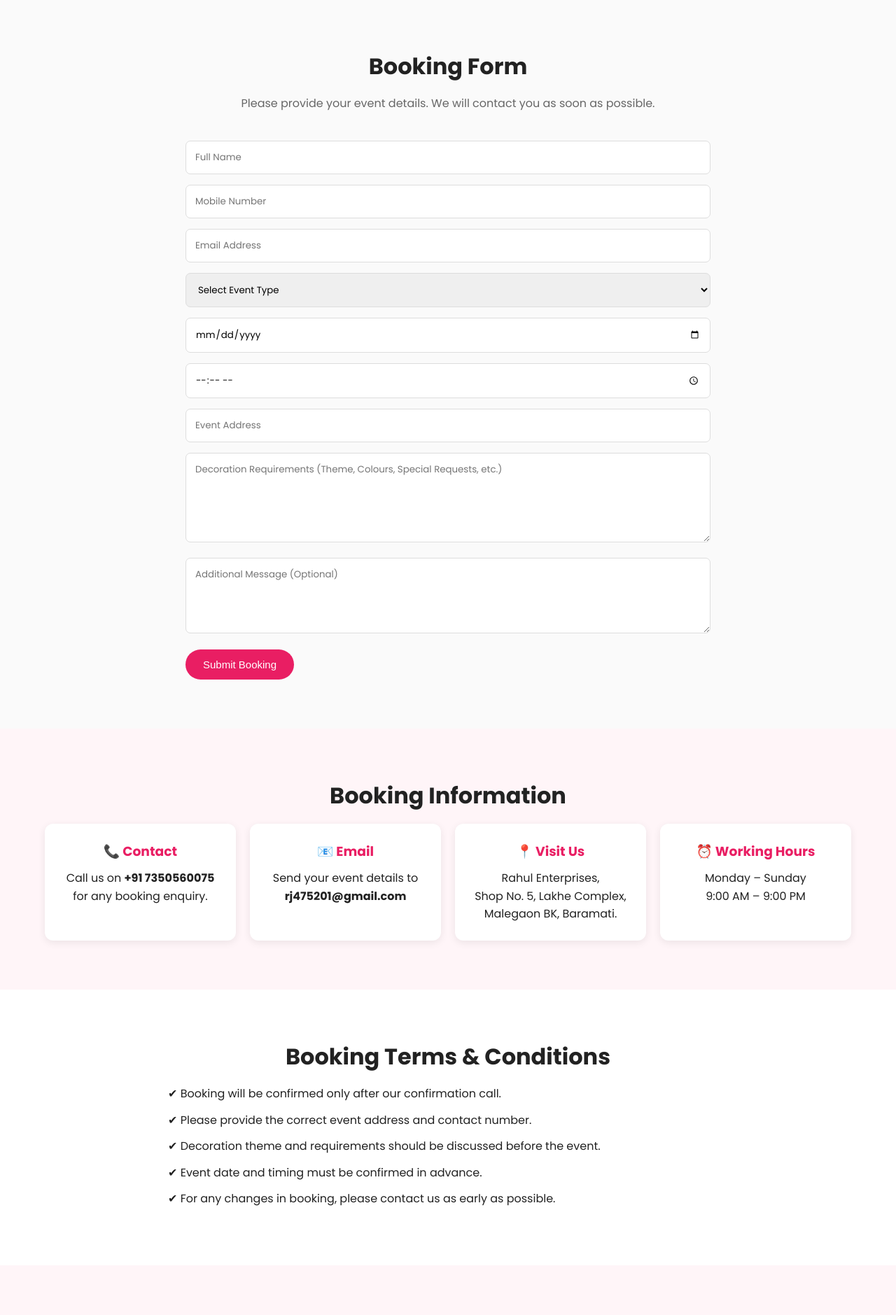
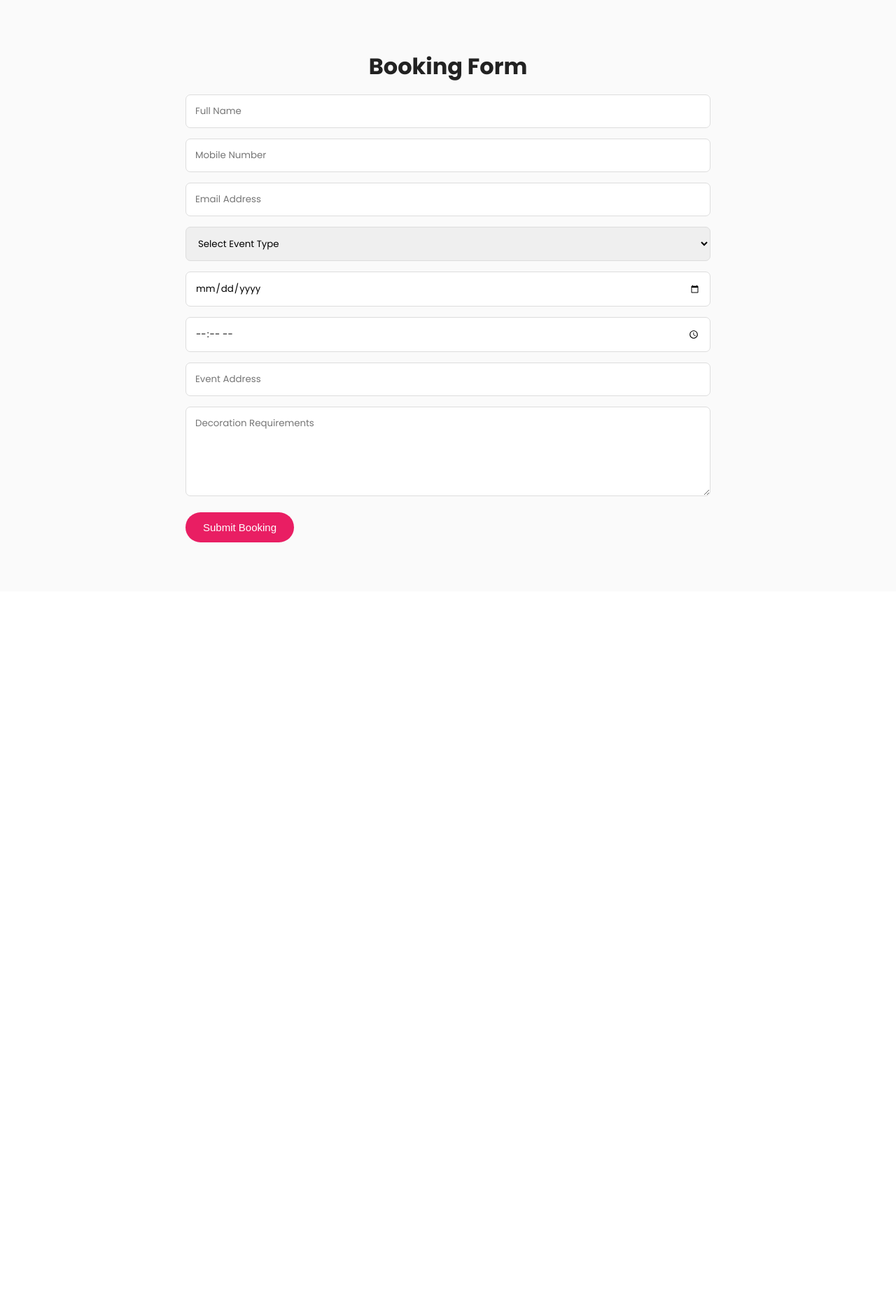
Before and after one commit to sonalinavale2007-code/rahul--event-creations, a Flask app: page /booking in a window 1280 px wide. Shown: the part 376-2255 px from the top of the page at 70% size. After the commit the page ends 1151 px from the top, so only its background shows below. Run offline with Flask 3, Linux system fonts and the light colour scheme.

Commit message:
Update booking.html

```diff
--- a/templates/booking.html
+++ b/templates/booking.html
@@ -1,179 +1,43 @@
 <!DOCTYPE html>
 <html lang="en">
 <head>
-    <meta charset="UTF-8">
-    <meta name="viewport" content="width=device-width, initial-scale=1.0">
+    <meta charset="UTF-8"><meta name="viewport" content="width=device-width, initial-scale=1.0">
     <title>Book Now | Rahul Event Creations</title>
     <link rel="stylesheet" href="{{ url_for('static', filename='css/style.css') }}">
-    <link rel="preconnect" href="https://fonts.googleapis.com">
-    <link rel="preconnect" href="https://fonts.gstatic.com" crossorigin>
     <link href="https://fonts.googleapis.com/css2?family=Poppins:wght@300;400;500;600;700&display=swap" rel="stylesheet">
+    <style>.flash-popup{position:fixed;top:20px;left:50%;transform:translateX(-50%);background:#28a745;color:#fff;padding:14px 28px;border-radius:30px;z-index:99999;font-weight:600;box-shadow:0 8px 20px rgba(0,0,0,.2)}</style>
 </head>
 <body>
-
-<!-- ================= HEADER ================= -->
+{% with messages = get_flashed_messages() %}{% if messages %}{% for message in messages %}<div class="flash-popup" id="flash-msg">✅ {{ message }}</div>{% endfor %}{% endif %}{% endwith %}
 <header>
-    <nav class="navbar">
-        <div class="logo"> Rahul <span>Event Creations</span> </div>
-        <ul class="nav-links">
-            <li><a href="{{ url_for('home') }}">Home</a></li>
-            <li><a href="{{ url_for('services') }}">Services</a></li>
-            <li><a href="{{ url_for('gallery') }}">Gallery</a></li>
-            <li><a href="{{ url_for('about') }}">About Us</a></li>
-            <li><a href="{{ url_for('contact') }}">Contact</a></li>
-        </ul>
+    <nav class="navbar"><div class="logo"> Rahul <span>Event Creations</span> </div>
+        <ul class="nav-links"><li><a href="{{ url_for('home') }}">Home</a></li><li><a href="{{ url_for('services') }}">Services</a></li><li><a href="{{ url_for('gallery') }}">Gallery</a></li><li><a href="{{ url_for('about') }}">About Us</a></li><li><a href="{{ url_for('contact') }}">Contact</a></li></ul>
         <a href="{{ url_for('booking') }}" class="btn active">Book Now</a>
     </nav>
 </header>
-
-<!-- ================= BOOKING BANNER ================= -->
-<section class="page-banner">
-    <div class="banner-content">
-        <h1>Book Your Event</h1>
-        <p>Fill in the details below and book your decoration service with Rahul Event Creations.</p>
-    </div>
-</section>
-
-<!-- ================= BOOKING FORM ================= -->
-<section class="booking-page">
-    <div class="container">
-        <h2>Booking Form</h2>
-        <p class="section-text">Please provide your event details. We will contact you as soon as possible.</p>
-
+<section class="page-banner"><div class="banner-content"><h1>Book Your Event</h1><p>Fill in the details below and book your decoration service.</p></div></section>
+<section class="booking-page"><div class="container"><h2>Booking Form</h2>
         <form class="booking-form" method="POST" action="{{ url_for('booking') }}" id="bookingForm">
-
-            <input type="text" name="full_name" id="full_name" placeholder="Full Name" required>
-            <input type="tel" name="mobile" id="mobile" placeholder="Mobile Number" required>
-            <input type="email" name="email" id="email" placeholder="Email Address" required>
-
-            <select name="event_type" id="event_type" required>
-                <option value="">Select Event Type</option>
-                <option value="Birthday Decoration">Birthday Decoration</option>
-                <option value="Baby Shower Decoration">Baby Shower Decoration</option>
-                <option value="Baby Welcome Decoration">Baby Welcome Decoration</option>
-                <option value="Engagement Decoration">Engagement Decoration</option>
-                <option value="Anniversary Decoration">Anniversary Decoration</option>
-                <option value="Car Decoration">Car Decoration</option>
-                <option value="Flower Bouquet">Flower Bouquet</option>
-                <option value="Mehndi Decoration">Mehndi Decoration</option>
-                <option value="Ganpati Decoration">Ganpati Decoration</option>
-                <option value="Lighting Decoration">Lighting Decoration</option>
-            </select>
-
-            <input type="date" name="event_date" id="event_date" required>
-            <input type="time" name="event_time" id="event_time" required>
-            <input type="text" name="event_address" id="event_address" placeholder="Event Address" required>
-            <textarea name="decoration_requirements" id="decoration_requirements" rows="5" placeholder="Decoration Requirements (Theme, Colours, Special Requests, etc.)" required></textarea>
-            <textarea name="additional_message" id="additional_message" rows="4" placeholder="Additional Message (Optional)"></textarea>
-
+            <input type="text" name="full_name" placeholder="Full Name" required>
+            <input type="tel" name="mobile" placeholder="Mobile Number" required>
+            <input type="email" name="email" placeholder="Email Address" required>
+            <select name="event_type" required><option value="">Select Event Type</option><option>Birthday Decoration</option><option>Baby Shower Decoration</option><option>Anniversary Decoration</option><option>Car Decoration</option><option>Flower Bouquet</option><option>Ganpati Decoration</option><option>Lighting Decoration</option></select>
+            <input type="date" name="event_date" required><input type="time" name="event_time" required>
+            <input type="text" name="event_address" placeholder="Event Address" required>
+            <textarea name="decoration_requirements" rows="5" placeholder="Decoration Requirements" required></textarea>
             <button type="submit" class="book-btn">Submit Booking</button>
         </form>
-    </div>
-</section>
-
-<!-- ================= BOOKING INFORMATION ================= -->
-<section class="booking-info">
-    <div class="container">
-        <h2>Booking Information</h2>
-        <div class="info-container">
-            <div class="info-card"><h3>📞 Contact</h3><p>Call us on <strong>+91 7350560075</strong> for any booking enquiry.</p></div>
-            <div class="info-card"><h3>📧 Email</h3><p>Send your event details to <strong>rj475201@gmail.com</strong></p></div>
-            <div class="info-card"><h3>📍 Visit Us</h3><p>Rahul Enterprises,<br>Shop No. 5, Lakhe Complex,<br>Malegaon BK, Baramati.</p></div>
-            <div class="info-card"><h3>⏰ Working Hours</h3><p>Monday – Sunday<br>9:00 AM – 9:00 PM</p></div>
-        </div>
-    </div>
-</section>
-
-<!-- ================= TERMS & CONDITIONS ================= -->
-<section class="booking-terms">
-    <div class="container">
-        <h2>Booking Terms & Conditions</h2>
-        <ul>
-            <li>✔ Booking will be confirmed only after our confirmation call.</li>
-            <li>✔ Please provide the correct event address and contact number.</li>
-            <li>✔ Decoration theme and requirements should be discussed before the event.</li>
-            <li>✔ Event date and timing must be confirmed in advance.</li>
-            <li>✔ For any changes in booking, please contact us as early as possible.</li>
-        </ul>
-    </div>
-</section>
-
-<!-- ================= CONNECT WITH US ================= -->
-<section class="connect">
-    <div class="container">
-        <h2>Connect With Us</h2>
-        <p>For quick booking updates, connect with us on Instagram or WhatsApp.</p>
-        <div class="social-buttons">
-            <a href="https://www.instagram.com/rahulevents007/" target="_blank" class="instagram-btn">📷 Instagram</a>
-            <a href="https://wa.me/917350560075" target="_blank" class="whatsapp-btn">🟢 WhatsApp</a>
-        </div>
-    </div>
-</section>
-
-<!-- ================= FOOTER ================= -->
-<footer>
-    <div class="footer-container">
-        <div class="footer-about"><h2>Rahul <span>Event Creations</span></h2><p>We make every celebration beautiful with creative decoration, lighting, balloons, flowers and professional event planning.</p></div>
-        <div class="footer-links">
-            <h3>Quick Links</h3>
-            <ul>
-                <li><a href="{{ url_for('home') }}">Home</a></li>
-                <li><a href="{{ url_for('services') }}">Services</a></li>
-                <li><a href="{{ url_for('gallery') }}">Gallery</a></li>
-                <li><a href="{{ url_for('about') }}">About Us</a></li>
-                <li><a href="{{ url_for('contact') }}">Contact</a></li>
-            </ul>
-        </div>
-        <div class="footer-contact">
-            <h3>Contact Information</h3>
-            <p><strong>📞 Phone:</strong> +91 7350560075</p>
-            <p><strong>📧 Email:</strong> rj475201@gmail.com</p>
-            <p><strong>📍 Address:</strong><br>Rahul Enterprises,<br>Shop No. 5, Lakhe Complex,<br>Malegaon BK, Baramati.</p>
-        </div>
-        <div class="footer-social">
-            <h3>Follow Us</h3>
-            <a href="https://www.instagram.com/rahulevents007/" target="_blank">📷 Instagram</a><br><br>
-            <a href="https://wa.me/917350560075" target="_blank">🟢 WhatsApp</a>
-        </div>
-    </div>
-    <hr>
-    <div class="copyright">
-        <p>© 2026 Rahul Event Creations. All Rights Reserved.</p>
-        <p>Designed & Developed by Rahul Event Creations.</p>
-    </div>
-</footer>
-
-<!-- ===== AUTO WHATSAPP MESSAGE CODE - YETHACH CHANGE KELAY ===== -->
+    </div></section>
+<script>setTimeout(()=>{let e=document.getElementById('flash-msg'); if(e) e.style.display='none'},4000)</script>
 <script>
 document.getElementById('bookingForm').addEventListener('submit', function() {
-    // Form madhle data ghe
-    let name = document.getElementById('full_name').value;
-    let mobile = document.getElementById('mobile').value;
-    let eventType = document.getElementById('event_type').value;
-    let date = document.getElementById('event_date').value;
-    let time = document.getElementById('event_time').value;
-    let address = document.getElementById('event_address').value;
-    let req = document.getElementById('decoration_requirements').value;
-
-    // WhatsApp message tayar kar
-    let msg = `*NEW BOOKING - Rahul Event Creations* 🎉%0A%0A` +
-              `*Name:* ${name}%0A` +
-              `*Mobile:* ${mobile}%0A` +
-              `*Event:* ${eventType}%0A` +
-              `*Date:* ${date} | *Time:* ${time}%0A` +
-              `*Address:* ${address}%0A` +
-              `*Requirements:* ${req}%0A%0A` +
-              `Website varun booking aali aahe.`;
-
-    // Rahul chya number var pathav
-    let whatsappURL = `https://wa.me/917350560075?text=${msg}`;
-
-    // 1 second ne WhatsApp open hoil
-    setTimeout(function() {
-        window.open(whatsappURL, '_blank');
-    }, 1000);
+    let name = document.querySelector('[name="full_name"]').value;
+    let mobile = document.querySelector('[name="mobile"]').value;
+    let eventType = document.querySelector('[name="event_type"]').value;
+    let date = document.querySelector('[name="event_date"]').value;
+    let msg = `*NEW BOOKING* 🎉%0AName: ${name}%0AMobile: ${mobile}%0AEvent: ${eventType}%0ADate: ${date}`;
+    setTimeout(function() { window.open(`https://wa.me/917350560075?text=${msg}`, '_blank'); }, 1200);
 });
 </script>
-
 </body>
 </html>
```
